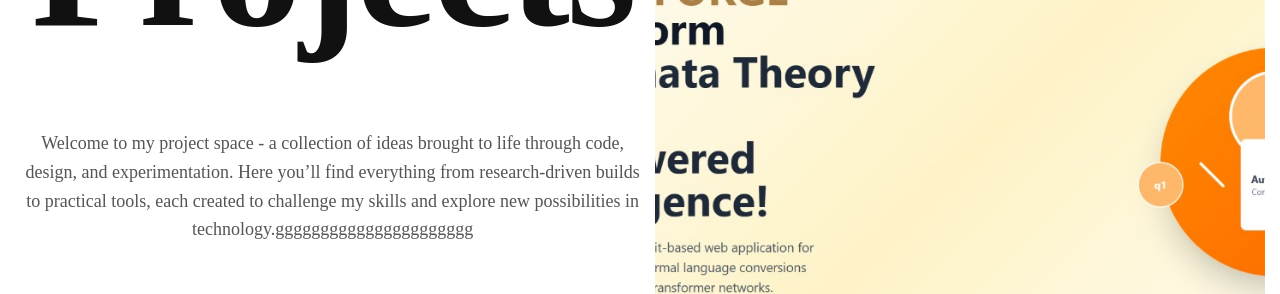
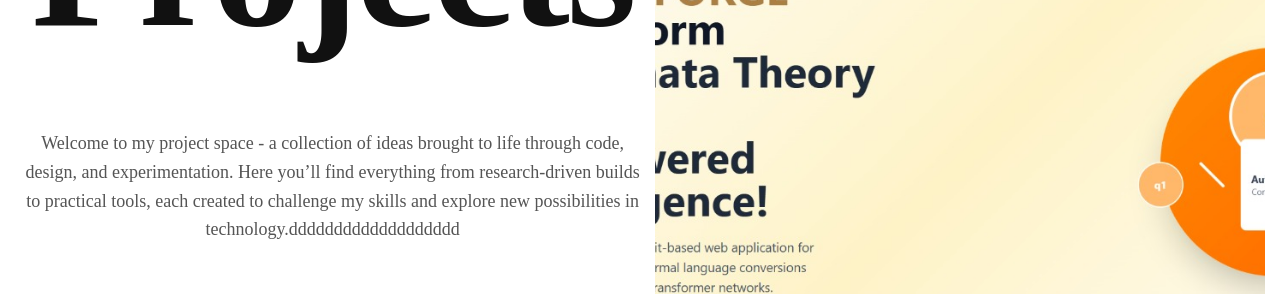
Before and after one commit to JayasinghePS/Portfolio, a React (Create React App) app: page / in a window 1280 px wide. Shown: the part 1760-2054 px from the top of the page. Built offline with nearby package versions, Linux system fonts and the light colour scheme.

Commit message:
similar change

```diff
--- a/src/components/home/projects/Projects.jsx
+++ b/src/components/home/projects/Projects.jsx
@@ -90,7 +90,7 @@ function Projects() {
     <div className='project-area-left'>
     <div className='lefttop-topic'>
      <h1 className='project-title'>Projects</h1>
-     <p>Welcome to my project space - a collection of ideas brought to life through code, design, and experimentation. Here you’ll find everything from research-driven builds to practical tools, each created to challenge my skills and explore new possibilities in technology.gggggggggggggggggggggg</p>
+     <p>Welcome to my project space - a collection of ideas brought to life through code, design, and experimentation. Here you’ll find everything from research-driven builds to practical tools, each created to challenge my skills and explore new possibilities in technology.ddddddddddddddddddd</p>
     </div>
     <div className='leftbottom-allprojects'>
     <div className='projectlist' ref={projectListRef}>
```
